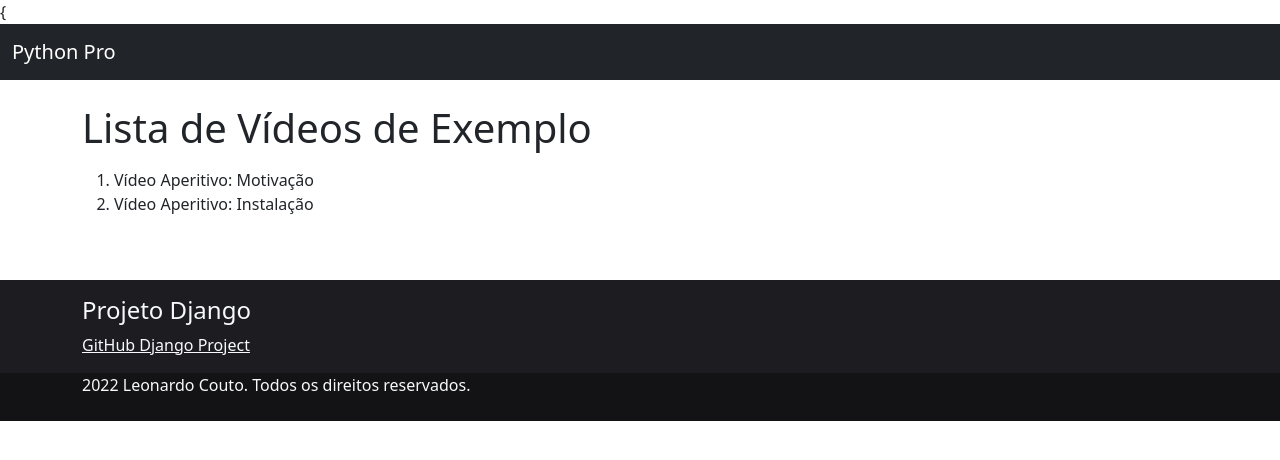
After one commit to LeonardoASCouto/Django_Dev-Pro, a Django app: page /aperitivos/ in a window 1280 px wide. The commit adds this page. Shown: the top 460 px of the page. Run offline with Django 3.2, Linux system fonts and the light colour scheme; some libraries are stand-ins or nearby versions.

Commit message:
[#318] Implementa índice de vídeos do website
[Close #318]

```diff
--- /dev/null
+++ b/Django_DevPro/aperitivos/templates/aperitivos/indice.html
@@ -0,0 +1,20 @@
+{{% extends 'base/base.html' %}
+{% load static %}
+
+{% block description %}Página com todos os vídeos de exemplo{% endblock description%}
+{% block body %}
+<div class="container">
+    <div class="row">
+        <ol class="col-md-12">
+            <h1 class="mt-4 mb-3">Lista de Vídeos de Exemplo</h1>
+            <ol>
+                {% for video in videos %}
+                    <li>{{ video.titulo | default:'Faltando Título'}}</li>
+                {% empty %}
+                    <li>Não foi encontrado nenhum vídeo de exemplo</li>
+                {% endfor %}
+            </ol>
+        </div>
+    </div>
+</div>
+{% endblock body%}
--- a/Django_DevPro/aperitivos/templates/aperitivos/video.html
+++ b/Django_DevPro/aperitivos/templates/aperitivos/video.html
@@ -6,7 +6,7 @@
 <div class="container">
     <div class="row">
         <div class="col-md-12">
-            <h1 class="mt-4 mb-3">{{ video.titulo }}</h1>
+            <h1 class="mt-4 mb-3">{{ video.titulo | default:'Faltando Título'}}</h1>
             <div style="padding:56.25% 0 0 0;position:relative;">
                 <iframe src="https://player.vimeo.com/video/{{ video.vimeo_id }}?h=ddccff4790&amp;badge=0&amp;autopause=0&amp;player_id=0&amp;app_id=58479"
                         frameborder="0" allow="autoplay; fullscreen; picture-in-picture" allowfullscreen
--- a/Django_DevPro/aperitivos/urls.py
+++ b/Django_DevPro/aperitivos/urls.py
@@ -1,8 +1,9 @@
 from django.urls import path
-from Django_DevPro.aperitivos.views import video
+from Django_DevPro.aperitivos.views import video, indice
 
 app_name = 'aperitivos'
 
 urlpatterns = [
     path('<slug:slug>', video, name='video'),
+    path('', indice, name='indice'),
 ]
--- a/Django_DevPro/aperitivos/views.py
+++ b/Django_DevPro/aperitivos/views.py
@@ -1,10 +1,17 @@
 from django.shortcuts import render
+
+videos = [
+    {'slug': 'motivacao', 'titulo': 'Vídeo Aperitivo: Motivação', 'vimeo_id': 760589226},
+    {'slug': 'instalacao', 'titulo': 'Vídeo Aperitivo: Instalação', 'vimeo_id': 764688138}
+]
+
+videos_dct = {dct['slug']: dct for dct in videos}
+
+
+def indice(request):
+    return render(request, 'aperitivos/indice.html', context={'videos': videos})
 
 
 def video(request, slug):
-    videos = {
-        'motivacao': {'titulo': 'Vídeo Aperitivo: Motivação', 'vimeo_id': 760589226},
-        'instalacao': {'titulo': 'Vídeo Aperitivo: Instalacao', 'vimeo_id': 764688138}
-    }
-    video = videos[slug]
+    video = videos_dct[slug]
     return render(request, 'aperitivos/video.html', context={'video': video})
```
Also changed, not shown: Django_DevPro/aperitivos/tests/tests_indice.py (added, +29 -0 lines), Django_DevPro/aperitivos/tests/__init__.py (added), Django_DevPro/aperitivos/tests/tests_video.py (renamed from Django_DevPro/aperitivos/tests.py).
